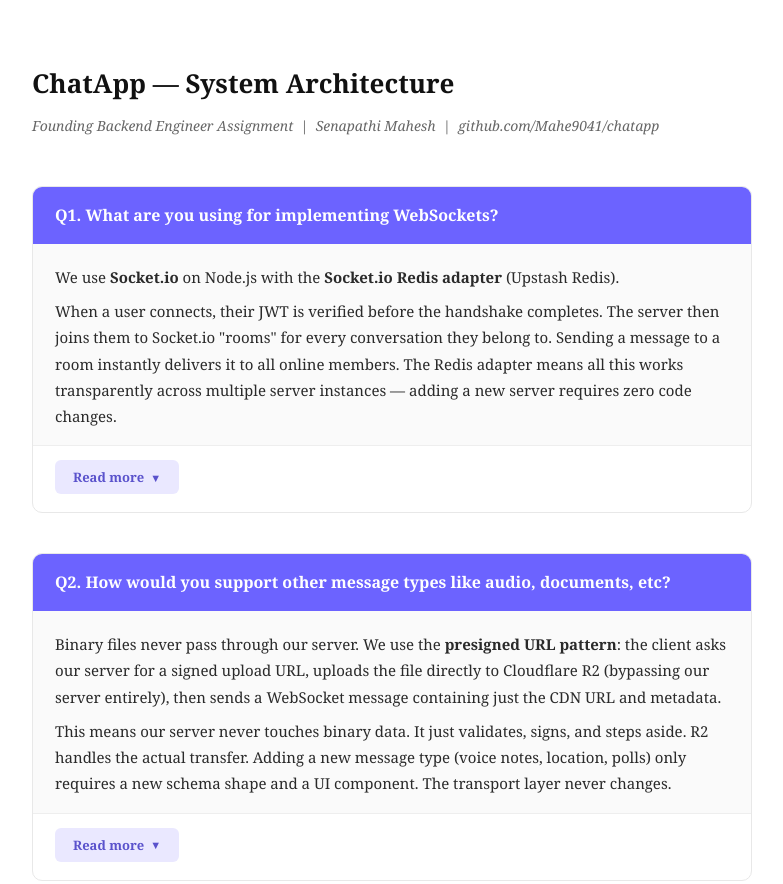
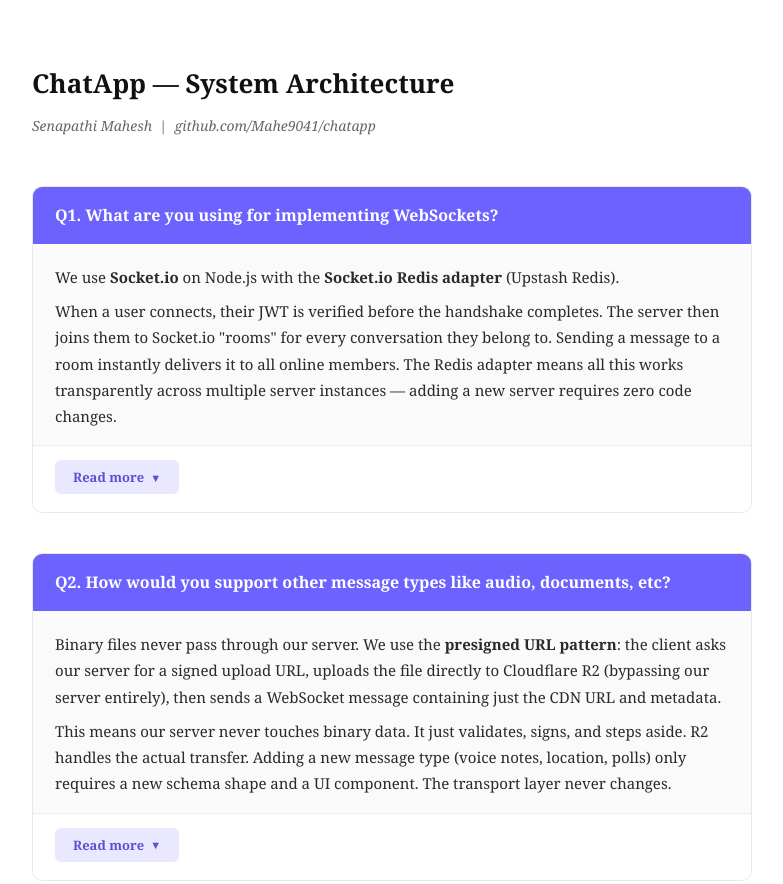
Before and after one commit to Mahe9041/Flow-Automate-Assignments, a plain HTML site: page index.html in a window 1280 px wide. Shown: the top 884 px of the page, without its empty margins (248-1031 px from the left). Drawn offline with Linux system fonts and the light colour scheme.

Commit message:
Update index.html

```diff
--- a/index.html
+++ b/index.html
@@ -120,7 +120,7 @@
 <body>
 
 <h1>ChatApp — System Architecture</h1>
-<div class="subtitle">Founding Backend Engineer Assignment &nbsp;|&nbsp; Senapathi Mahesh &nbsp;|&nbsp; github.com/Mahe9041/chatapp</div>
+<div class="subtitle">Senapathi Mahesh &nbsp;|&nbsp; github.com/Mahe9041/chatapp</div>
 
 <!-- Q1 -->
 <div class="question">
```
